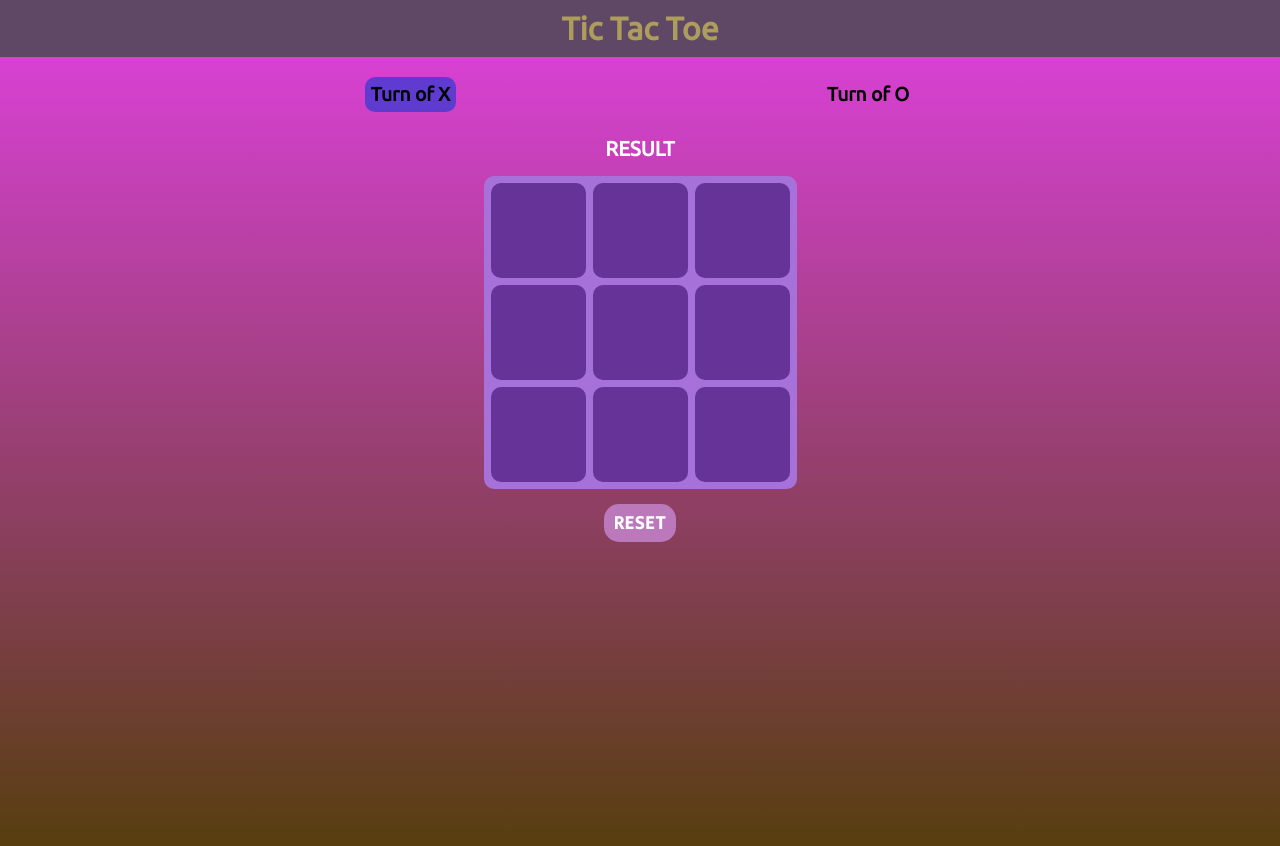
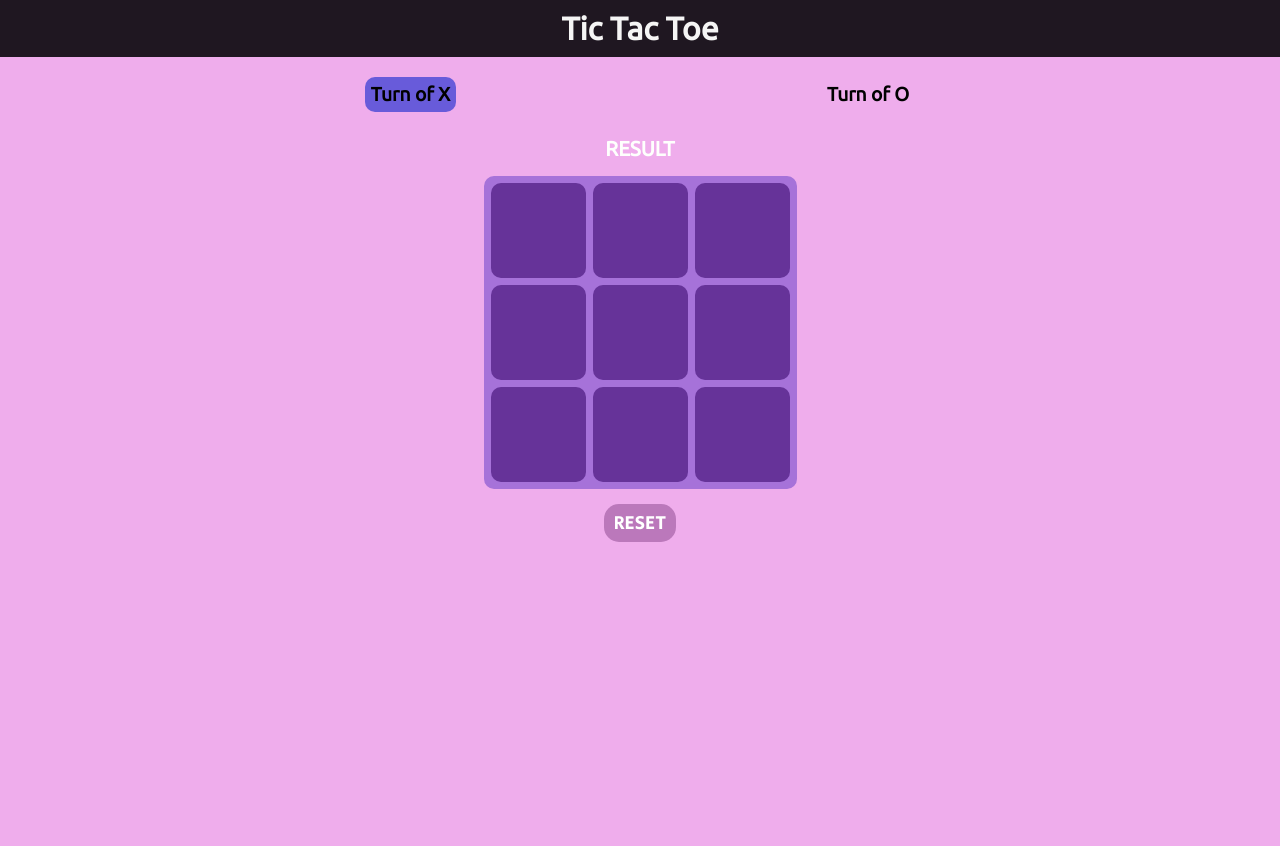
Before and after one commit to aayush6802/tic-tac-toe, a plain HTML site: page index.html in a window 1280 px wide. Drawn offline with Linux system fonts and the light colour scheme.

Commit message:
4th commit

```diff
--- a/css/style.css
+++ b/css/style.css
@@ -9,7 +9,7 @@ font-family: 'Ubuntu', sans-serif; */
 }
 
 body{
-	background-image: linear-gradient(to top,#553e0c,#e141e1);
+	background: #efadec;
     overflow: hidden;
 }
 .container{
@@ -22,13 +22,13 @@ body{
 }
 h1{
     width: 100vw;
-    background: #5e4865;
+    background: #1f1721;
     padding: 10px;
     /* border-radius: 40px; */
     /* margin: 10px auto; */
     font-size: 2.5vmax;
     text-align: center;
-    color: #ae9c5c;
+    color: whitesmoke;
     font-family: 'Ubuntu', sans-serif;
 }
 .start-container{
@@ -98,7 +98,7 @@ h1{
     background: rebeccapurple;
     /* background: white; */
     border-radius: 10px;
-    font-size: 40px;
+    font-size: 60px;
     text-align: center;
     cursor: pointer;
     justify-content: center;
```
